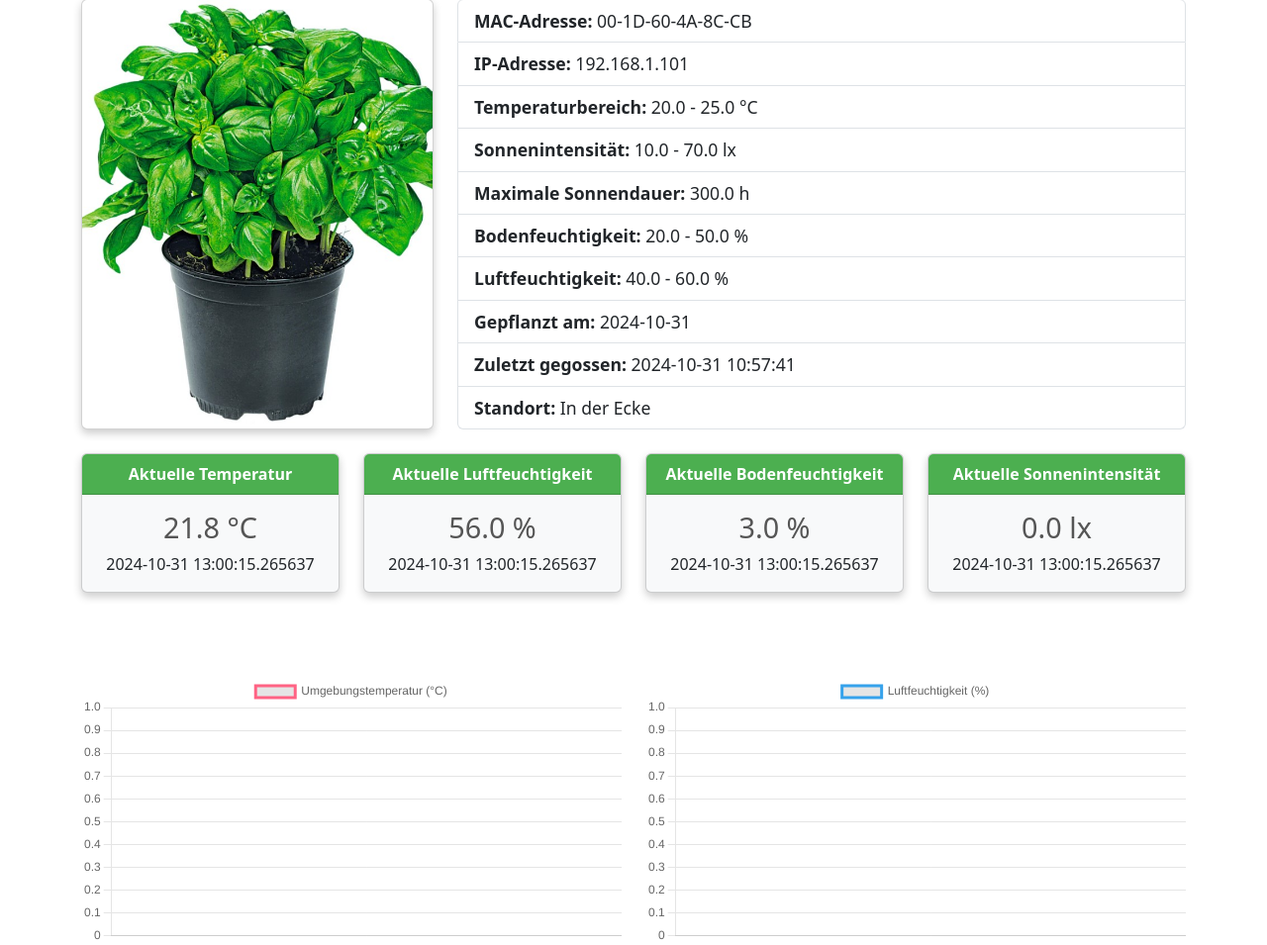
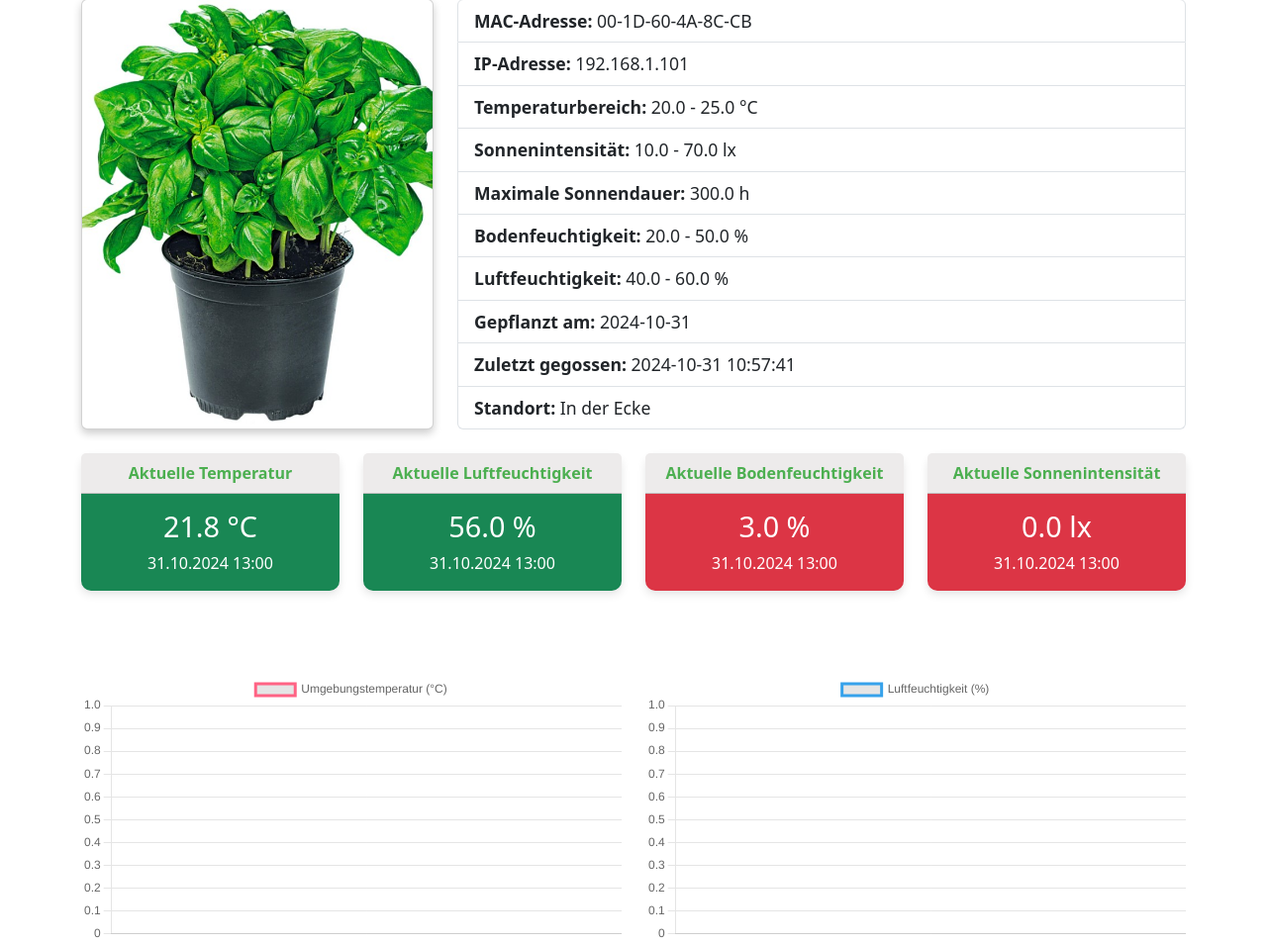
Before and after one commit to EnzoZacharias/pflanzenbewaesserung, a Flask app: page /details/00-1D-60-4A-8C-CB in a window 1280 px wide. Shown: the part 165-1120 px from the top of the page at 99% size. Run offline with Flask 3, Linux system fonts and the light colour scheme; data comes from the database, SQL or seed files in the repository; some libraries are stand-ins or nearby versions.

Commit message:
add dynamic color adjustment (red, orange, green) of cards in detail view

```diff
--- a/pflanzenbewaesserung/static/css/details.css
+++ b/pflanzenbewaesserung/static/css/details.css
@@ -21,13 +21,13 @@
 /* Measurements */
 .card-header {
     font-weight: bold;
-    background-color: #4CAF50;
-    color: white;
+    background-color: rgb(237, 235, 235);
+    color: #4CAF50;
 }
 
 .card-body h5 {
     font-size: 1.8em;
-    color: #555;
+    color: white;
 }
 
 /* Make the card and image responsive to the list's height */
@@ -46,3 +46,19 @@
     width: 100%;
     border-radius: 10px;
 }
+
+.custom-card {
+    border-radius: 10px;
+    box-shadow: 0px 4px 8px rgba(0, 0, 0, 0.1);
+    transition: transform 0.3s ease, box-shadow 0.3s ease;
+    border: none;
+}
+
+.custom-card:hover {
+    transform: translateY(-5px);
+    box-shadow: 0px 6px 12px rgba(0, 0, 0, 0.15);
+}
+
+.text-white {
+    color: white;
+}
--- a/pflanzenbewaesserung/templates/details.html
+++ b/pflanzenbewaesserung/templates/details.html
@@ -41,38 +41,38 @@
 
     <div class="row my-4 text-center">
         <div class="col-md-3">
-            <div class="card bg-light mb-3">
+            <div class="card temperature-card custom-card mb-3">
                 <div class="card-header"><strong>Aktuelle Temperatur</strong></div>
                 <div class="card-body">
                     <h5 class="card-title">{{ measurementDataNow['Temp'] }} °C</h5>
-                    <p class="card-text">{{ measurementDataNow['zeitstempel'] }}</p>
+                    <p class="card-text text-white">{{ measurementDataNow['zeitstempel'].strftime('%d.%m.%Y %H:%M') }}</p>
                 </div>
             </div>
         </div>
         <div class="col-md-3">
-            <div class="card bg-light mb-3">
+            <div class="card humidity-card custom-card mb-3">
                 <div class="card-header"><strong>Aktuelle Luftfeuchtigkeit</strong></div>
                 <div class="card-body">
                     <h5 class="card-title">{{ measurementDataNow['air'] }} %</h5>
-                    <p class="card-text">{{ measurementDataNow['zeitstempel'] }}</p>
+                    <p class="card-text text-white">{{ measurementDataNow['zeitstempel'].strftime('%d.%m.%Y %H:%M') }}</p>
                 </div>
             </div>
         </div>
         <div class="col-md-3">
-            <div class="card bg-light mb-3">
+            <div class="card moisture-card custom-card mb-3">
                 <div class="card-header"><strong>Aktuelle Bodenfeuchtigkeit</strong></div>
                 <div class="card-body">
                     <h5 class="card-title">{{ measurementDataNow['ground'] }} %</h5>
-                    <p class="card-text">{{ measurementDataNow['zeitstempel'] }}</p>
+                    <p class="card-text text-white">{{ measurementDataNow['zeitstempel'].strftime('%d.%m.%Y %H:%M') }}</p>
                 </div>
             </div>
         </div>
         <div class="col-md-3">
-            <div class="card bg-light mb-3">
+            <div class="card sun-card custom-card mb-3">
                 <div class="card-header"><strong>Aktuelle Sonnenintensität</strong></div>
                 <div class="card-body">
                     <h5 class="card-title">{{ measurementDataNow['sun'] }} lx</h5>
-                    <p class="card-text">{{ measurementDataNow['zeitstempel'] }}</p>
+                    <p class="card-text text-white">{{ measurementDataNow['zeitstempel'].strftime('%d.%m.%Y %H:%M') }}</p>
                 </div>
             </div>
         </div>
@@ -96,7 +96,26 @@
 
 <script>
     const measurementDataHist = {{ measurementDataHist | tojson }};
+    const measurementDataNow = {{ measurementDataNow | tojson }};
+    const generalData = {{ generalData | tojson }};
     const labels = measurementDataHist.map(data => data.zeitstempel);
+
+    function setCardColor(value, min, max) {
+        const range = max - min;
+        const tenPercentRange = range * 0.1;
+        if (value < min - tenPercentRange || value > max + tenPercentRange) {
+            return "bg-danger";
+        } else if (value < min || value > max) {
+            return "bg-warning";
+        } else {
+            return "bg-success";
+        }
+    }
+
+    document.querySelector('.temperature-card').classList.add(setCardColor(measurementDataNow['Temp'], generalData['tem_min'], generalData['tem_max']));
+    document.querySelector('.humidity-card').classList.add(setCardColor(measurementDataNow['air'], generalData['air_min'], generalData['air_max']));
+    document.querySelector('.moisture-card').classList.add(setCardColor(measurementDataNow['ground'], generalData['moisture_min'], generalData['moisture_max']));
+    document.querySelector('.sun-card').classList.add(setCardColor(measurementDataNow['sun'], generalData['sunInt_min'], generalData['sunInt_max']));
 
     // Historische Daten für Temperatur, Luft- und Bodenfeuchtigkeit
     const temperatureData = measurementDataHist.map(data => data.Temp);
```
